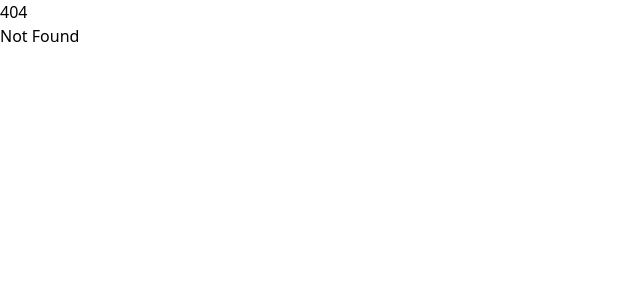
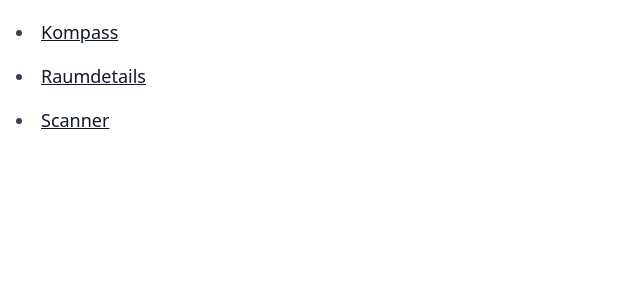
Before and after one commit to diepoe/heg-game, a SvelteKit app: page /template in a window 1280 px wide. Before the commit this address had no page. Shown: the top 300 px of the page, without its empty margins (0-640 px from the left). Built offline with nearby package versions, Linux system fonts and the light colour scheme.

Commit message:
template organization

```diff
--- a/src/routes/+page.svelte
+++ b/src/routes/+page.svelte
@@ -29,3 +29,9 @@
 		Von Zuhause
 	</a>
 </section>
+
+<section class="grid grid-cols-2 m-auto max-w-md gap-3 px-4">
+	<TextWrapper>
+		<a href="/template">Template-Pages</a>
+	</TextWrapper>
+</section>
--- /dev/null
+++ b/src/routes/template/+page.svelte
@@ -0,0 +1,9 @@
+<script lang="ts">
+    import TextWrapper from "$lib/components/TextWrapper.svelte";
+</script>
+
+<TextWrapper>
+    <li><a href="/template/kompass">Kompass</a></li>
+    <li><a href="/template/room">Raumdetails</a></li>
+    <li><a href="/template/qr">Scanner</a></li>
+</TextWrapper>
```
Also changed, not shown: src/routes/template/room/+page.svelte (added).
